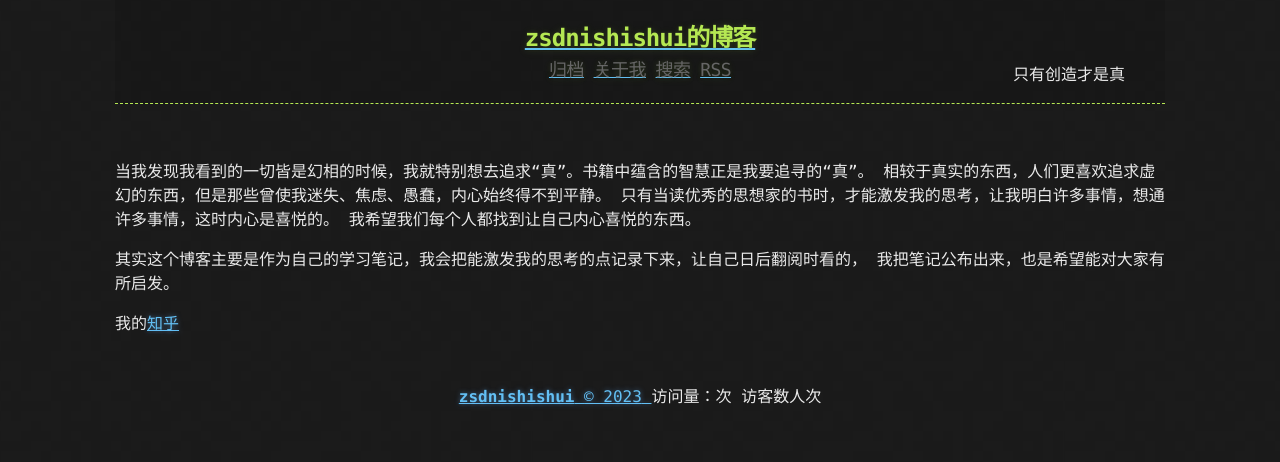
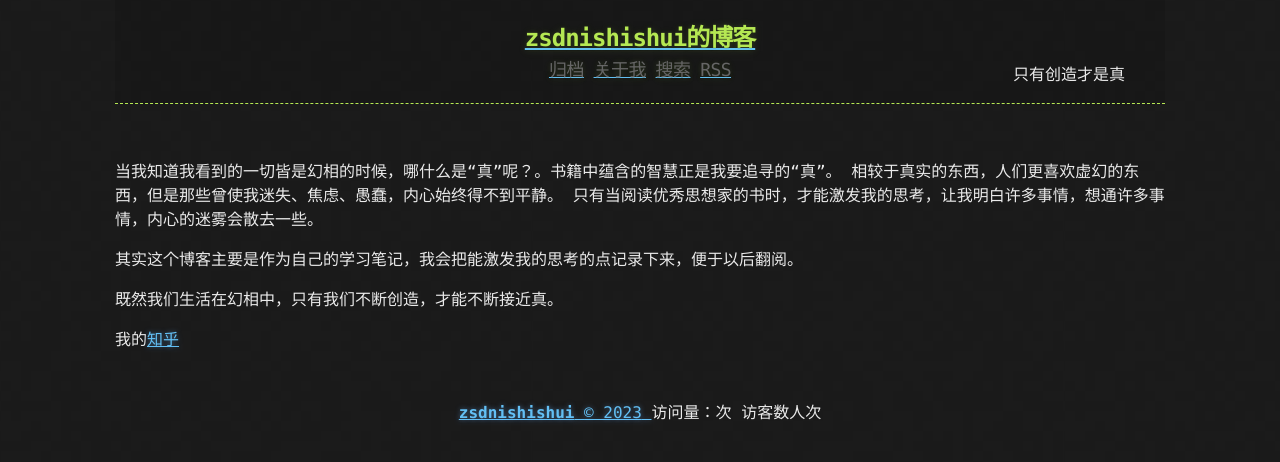
Before and after one commit to zsdnishishui/first, a Jekyll site: the page built from about.md, in a window 1280 px wide. Shown: the top 462 px of the page. Built offline with Jekyll 4.4.1, drawn with Linux system fonts in a browser that asks for light colours; comment, search, counter and statistics services are not loaded.

Commit message:
关于我

```diff
--- a/about.md
+++ b/about.md
@@ -3,13 +3,12 @@ layout: page
 title: About
 ---
 
-当我发现我看到的一切皆是幻相的时候，我就特别想去追求“真”。书籍中蕴含的智慧正是我要追寻的“真”。
-相较于真实的东西，人们更喜欢追求虚幻的东西，但是那些曾使我迷失、焦虑、愚蠢，内心始终得不到平静。
-只有当读优秀的思想家的书时，才能激发我的思考，让我明白许多事情，想通许多事情，这时内心是喜悦的。
-我希望我们每个人都找到让自己内心喜悦的东西。
+当我知道我看到的一切皆是幻相的时候，哪什么是“真”呢？。书籍中蕴含的智慧正是我要追寻的“真”。
+相较于真实的东西，人们更喜欢虚幻的东西，但是那些曾使我迷失、焦虑、愚蠢，内心始终得不到平静。
+只有当阅读优秀思想家的书时，才能激发我的思考，让我明白许多事情，想通许多事情，内心的迷雾会散去一些。
 
-其实这个博客主要是作为自己的学习笔记，我会把能激发我的思考的点记录下来，让自己日后翻阅时看的，
-我把笔记公布出来，也是希望能对大家有所启发。
+其实这个博客主要是作为自己的学习笔记，我会把能激发我的思考的点记录下来，便于以后翻阅。
 
+既然我们生活在幻相中，只有我们不断创造，才能不断接近真。
 
 我的[知乎](https://www.zhihu.com/people/mmn-85)
```
